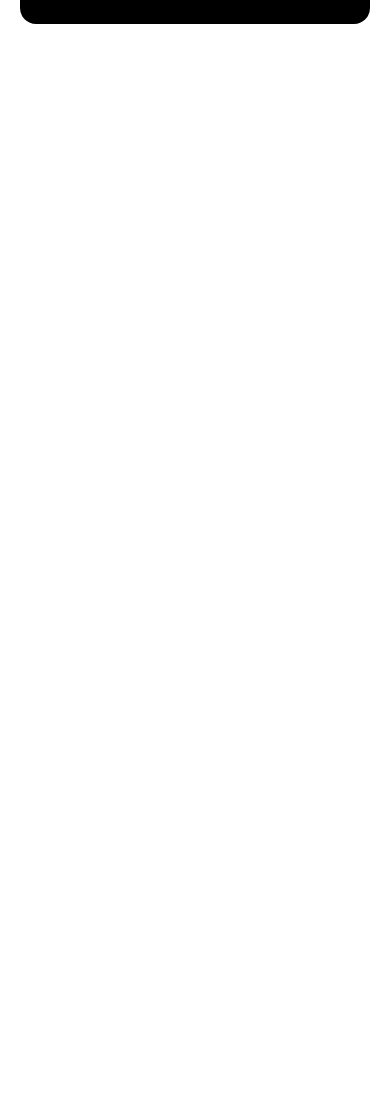
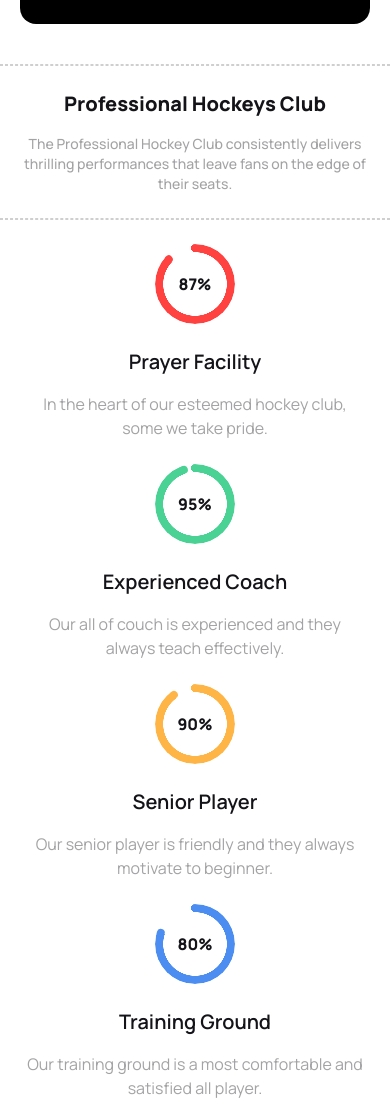
Before and after one commit to joysaha023/Hockey-Hub, a plain HTML site: page index.html in a window 390 px wide. Shown: the part 240-1344 px from the top of the page. Before the commit the page ends 844 px from the top, so only its background shows below. Drawn offline with nearby package versions, Linux system fonts and the light colour scheme.

Commit message:
progressbar seciton complete with responsive

```diff
--- a/index.html
+++ b/index.html
@@ -112,7 +112,46 @@
    </header>
    <!-- header section end -->
    <main>
-
+    <!-- progressbar section start -->
+    <section class="container mx-auto my-10 lg:my-24">
+      <div>
+        <hr class="border border-dashed border-[#13131833]">
+        <h3 class="text-[#131318] font-extrabold text-xl lg:text-4xl flex justify-center mt-6 lg:mt-8">Professional Hockeys Club</h3>
+        <p class="text-sm px-2 lg:text-base font-medium text-[#13131863] max-w-xl text-center my-0 mx-auto mt-4 lg:mt-6">The Professional Hockey Club consistently delivers thrilling performances that leave fans on the edge of their seats. </p>
+        <hr class="border border-dashed border-[#13131833] mt-6">
+      </div>
+      <div class="flex flex-col lg:flex-row justify-center gap-6 lg:gap-8 mt-6 lg:mt-12 px-6 ">
+        <div >
+          <div class="flex justify-center">
+            <div class="radial-progress text-[#FF4240]" style="--value:87;" role="progressbar"><span class="font-extrabold text-[#131318]">87%</span></div>
+          </div>
+          <h4 class="text-[#131318] text-xl font-semibold flex justify-center mt-6">Prayer Facility</h4>
+          <p class="text-[#13131863] text-center text-base font-normal flex justify-center mt-4">In the heart of our esteemed hockey club, some we take pride.</p>
+        </div>
+        <div >
+          <div class="flex justify-center">
+            <div class="radial-progress text-[#49D293]" style="--value:95;" role="progressbar"><span class="font-extrabold text-[#131318]">95%</span></div>
+          </div>
+          <h4 class="text-[#131318] text-xl font-semibold flex justify-center mt-6">Experienced Coach</h4>
+          <p class="text-[#13131863] text-center text-base font-normal flex justify-center mt-4">Our all of couch is experienced and they always teach effectively.</p>
+        </div>
+        <div >
+          <div class="flex justify-center">
+            <div class="radial-progress text-[#FFB546]" style="--value:90;" role="progressbar"><span class="font-extrabold text-[#131318]">90%</span></div>
+          </div>
+          <h4 class="text-[#131318] text-xl font-semibold flex justify-center mt-6">Senior Player</h4>
+          <p class="text-[#13131863] text-center text-base font-normal flex justify-center mt-4">Our senior player is friendly and they always motivate to beginner.</p>
+        </div>
+        <div >
+          <div class="flex justify-center">
+            <div class="radial-progress text-[#4C8DF1]" style="--value:80;" role="progressbar"><span class="font-extrabold text-[#131318]">80%</span></div>
+          </div>
+          <h4 class="text-[#131318] text-xl font-semibold flex justify-center mt-6">Training Ground</h4>
+          <p class="text-[#13131863] text-center text-base font-normal flex justify-center mt-4">Our training ground is a most comfortable and satisfied all player.</p>
+        </div>
+      </div>
+    </section>
+    <!-- progressbar section end -->
    </main>
    <footer>
 
```
